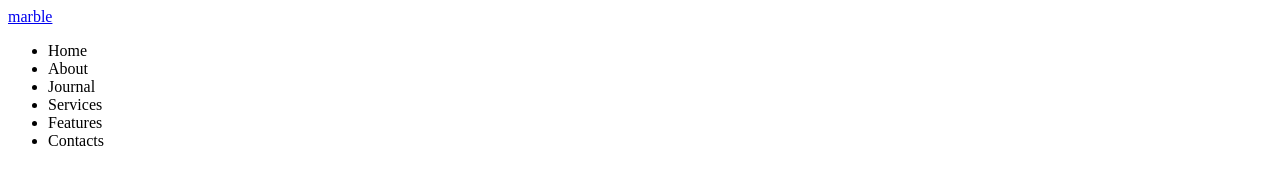
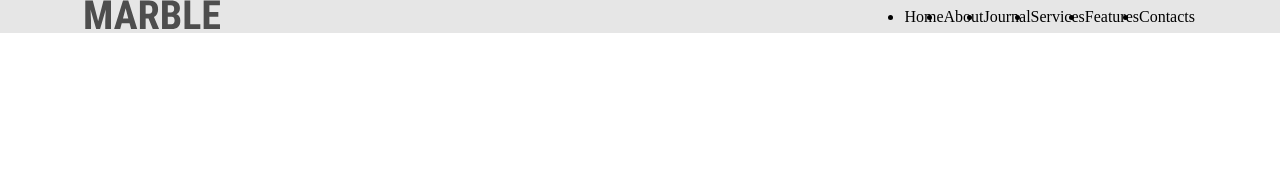
Before and after one commit to Aitolkun-tech/marble, a plain HTML site: page index.html in a window 1280 px wide. Drawn offline with Linux system fonts and the light colour scheme.

Commit message:
add styles to header

```diff
--- a/css/styles.css
+++ b/css/styles.css
@@ -18,3 +18,20 @@ body {
 .header {
     background: #E6E6E6;
 }
+.header__inner {
+    display: flex;
+    align-items: center;
+    justify-content: space-between;
+}
+.header__logo {
+    margin-right: 125px;
+}
+.header__nav {
+    max-width: 720px;
+}
+.menu {
+    margin: 0;
+    padding: 0;
+    display: flex;
+
+}
--- a/index.html
+++ b/index.html
@@ -5,13 +5,15 @@
     <meta http-equiv="X-UA-Compatible" content="IE=edge">
     <meta name="viewport" content="width=device-width, initial-scale=1.0">
     <title>Document</title>
+    <link rel="stylesheet" href="css/styles.css">
 </head>
 <body>
     <header class="header">
         <div class="container">
-            <div class="logo">
+            <div class="header__inner">
+                <div class="header__logo logo">
                     <a class="logo__link" href="#">
-                    marble
+                    <img class="logo__img" src="img/Logo.svg" alt="logo">
                     </a>
                 </div>
                 <nav class="header__nav">
@@ -37,6 +39,7 @@
                     </ul>
                 </nav>
             </div>
+        </div>
     </header>
 
 </body>
```
Lines whose indentation alone changed are shown as unchanged.
